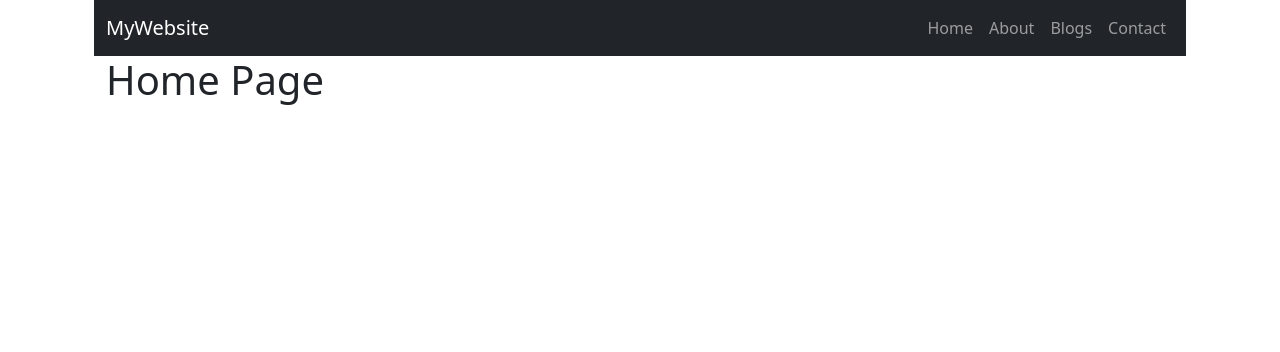
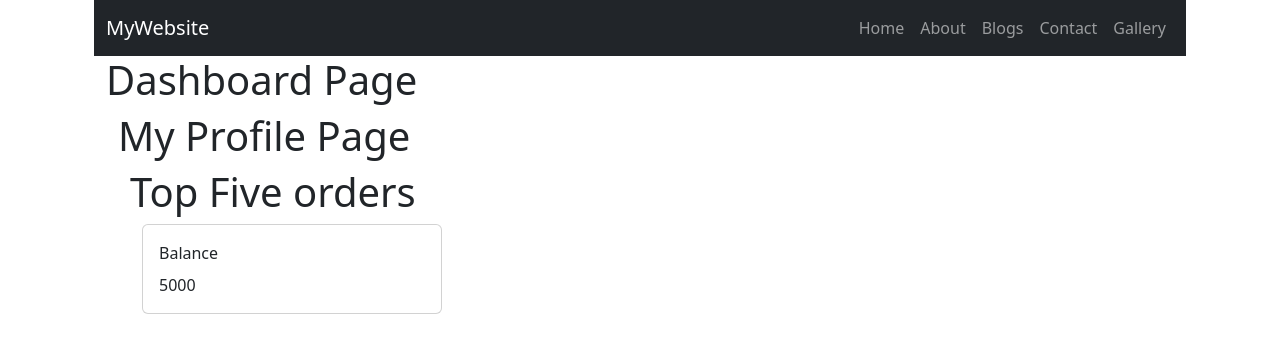
Before and after one commit to saravanan-prog/Master-React-Vite-Project, a React (Vite) app: page / in a window 1280 px wide. Shown: the top 352 px of the page. Built offline with nearby package versions, Linux system fonts and the light colour scheme.

Commit message:
React workout

```diff
--- a/src/App.jsx
+++ b/src/App.jsx
@@ -1,12 +1,20 @@
 import { Container } from "react-bootstrap"
 import Router from "./routes"
+import { MainContext } from "./context/gloabl.context"
 
 export default function App(){
 
+    const appSettings = {
+        theme : "dark",
+        language:"tamil"
+    }
 
     return (
         <Container>
-           <Router />
+            <MainContext.Provider value={appSettings}>
+                <Router />
+            </MainContext.Provider>
+
         </Container>
     )
 }
--- a/src/layout/HeaderLayout.jsx
+++ b/src/components/HeaderLayout.jsx
@@ -29,6 +29,9 @@ export default function HeaderLayout() {
                         <Nav.Link as={Link} to="/contact">
                             Contact
                         </Nav.Link>
+                         <Nav.Link as={Link} to="/gallery">
+                            Gallery
+                        </Nav.Link>
 
                     </Nav>
                 </Container>
--- /dev/null
+++ b/src/context/gloabl.context.js
@@ -0,0 +1,4 @@
+import { createContext } from "react";
+
+export const DashboardContext = createContext()
+export const MainContext = createContext()
--- a/src/features/Dashboard/Dashboard.page.jsx
+++ b/src/features/Dashboard/Dashboard.page.jsx
@@ -1,12 +1,26 @@
 import { Container } from "react-bootstrap"
+import MyProfile from "./MyProfile"
+import { DashboardContext } from "../../context/gloabl.context"
 
 export default function Dashboard(){
 
+    const dashboardData = {
+        currentBalance : 5000,
+        topFiveOrders: ["apple","orange","grapes","lichi","pineapple"],
+        profile:{name:"Saravanan",loginTime:new Date(),username:"saravanand"}
+    }
+
     return(
         <>
-            <Container>
+            <div className="container">
                 <h1>Dashboard Page</h1>
-            </Container>
+
+                <div>
+                    <DashboardContext.Provider value = {{"dashboardData":dashboardData}}>
+                        <MyProfile />
+                    </DashboardContext.Provider>
+                </div>
+            </div>
 
         </>
     )
--- a/src/features/Dashboard/MyProfile.jsx
+++ b/src/features/Dashboard/MyProfile.jsx
@@ -1,11 +1,13 @@
 import { Container } from "react-bootstrap"
+import TopFiveOrders from "./TopFiveOrders"
 
 export default function MyProfile(){
 
     return(
         <>
             <Container>
-                <h1>Dashboard Page</h1>
+                <h1>My Profile Page</h1>
+                <TopFiveOrders />
             </Container>
 
         </>
--- a/src/features/Dashboard/TopFiveOrders.jsx
+++ b/src/features/Dashboard/TopFiveOrders.jsx
@@ -1,11 +1,13 @@
 import { Container } from "react-bootstrap"
+import WalletBalance from "./WalletBalance"
 
 export default function TopFiveOrders(){
 
     return(
         <>
             <Container>
-                <h1>Dashboard Page</h1>
+                <h1>Top Five orders </h1>
+                <WalletBalance />
             </Container>
 
         </>
--- a/src/features/Dashboard/WalletBalance.jsx
+++ b/src/features/Dashboard/WalletBalance.jsx
@@ -1,11 +1,22 @@
 import { Container } from "react-bootstrap"
+import { DashboardContext } from "../../context/gloabl.context"
+import { useContext } from "react"
 
 export default function WalletBalance(){
+
+    const {dashboardData:{currentBalance}} =  useContext(DashboardContext)
+
+    console.log("currentBalance===>",currentBalance)
 
     return(
         <>
             <Container>
-                <h1>Dashboard Page</h1>
+                <div className="card" style={{width:"300px"}}>
+                    <div className="card-body">
+                        <div className="card-title">Balance</div>
+                        <div className="card-text">{currentBalance}</div>
+                    </div>
+                </div>
             </Container>
 
         </>
--- a/src/pages/gallery/Gallery.page.jsx
+++ b/src/pages/gallery/Gallery.page.jsx
@@ -1,11 +1,17 @@
 import { Container } from "react-bootstrap"
+import { MainContext } from "../../context/gloabl.context"
+import { useContext } from "react"
 export default function GalleryPage(){
+
+    const {theme,language} =  useContext(MainContext)
+    const data = useContext(DashboardContext)
+
 
     return(
         <>
-            <Container>
-                <h1>Gallery Page</h1>
-            </Container>
+            <div >
+                <h1> {language ==="tamil" ? "கேலரி பக்கம" : "Gallery page" } </h1>
+            </div>
 
         </>
     )
--- a/src/routes.jsx
+++ b/src/routes.jsx
@@ -1,7 +1,7 @@
 import { Container } from "react-bootstrap"
 import { BrowserRouter,Routes,Route } from "react-router-dom"
 
-import HeaderLayout from "./layout/HeaderLayout"
+import HeaderLayout from "./components/HeaderLayout"
 
 import HomePage from "./pages/home/Home.page"
 import AboutPage from './pages/about/About.page'
@@ -9,6 +9,7 @@ import ContactPage from './pages/contact/Contact.page'
 import GalleryPage from './pages/gallery/Gallery.page'
 import BlogPage from './pages/Blog/Blog.page'
 import PageNotFound from "./pages/page.notfound"
+import Dashboard from "./features/Dashboard/Dashboard.page"
 
 
 export default function Router(){
@@ -18,7 +19,7 @@ export default function Router(){
             <BrowserRouter>
                 <HeaderLayout />
                 <Routes>
-                    <Route index element = { <HomePage /> } />
+                    <Route index element = { <Dashboard /> } />
                     <Route path="home" element= { <HomePage /> } />
                     <Route path="about" element= { <AboutPage /> } />
                     <Route path="contact" element= { <ContactPage /> } />
```
Also changed, not shown: src/components/ButtonLayout.jsx (renamed from src/layout/ButtonLayout.jsx), 2 other files (tests, documents, lock files or other folders).
